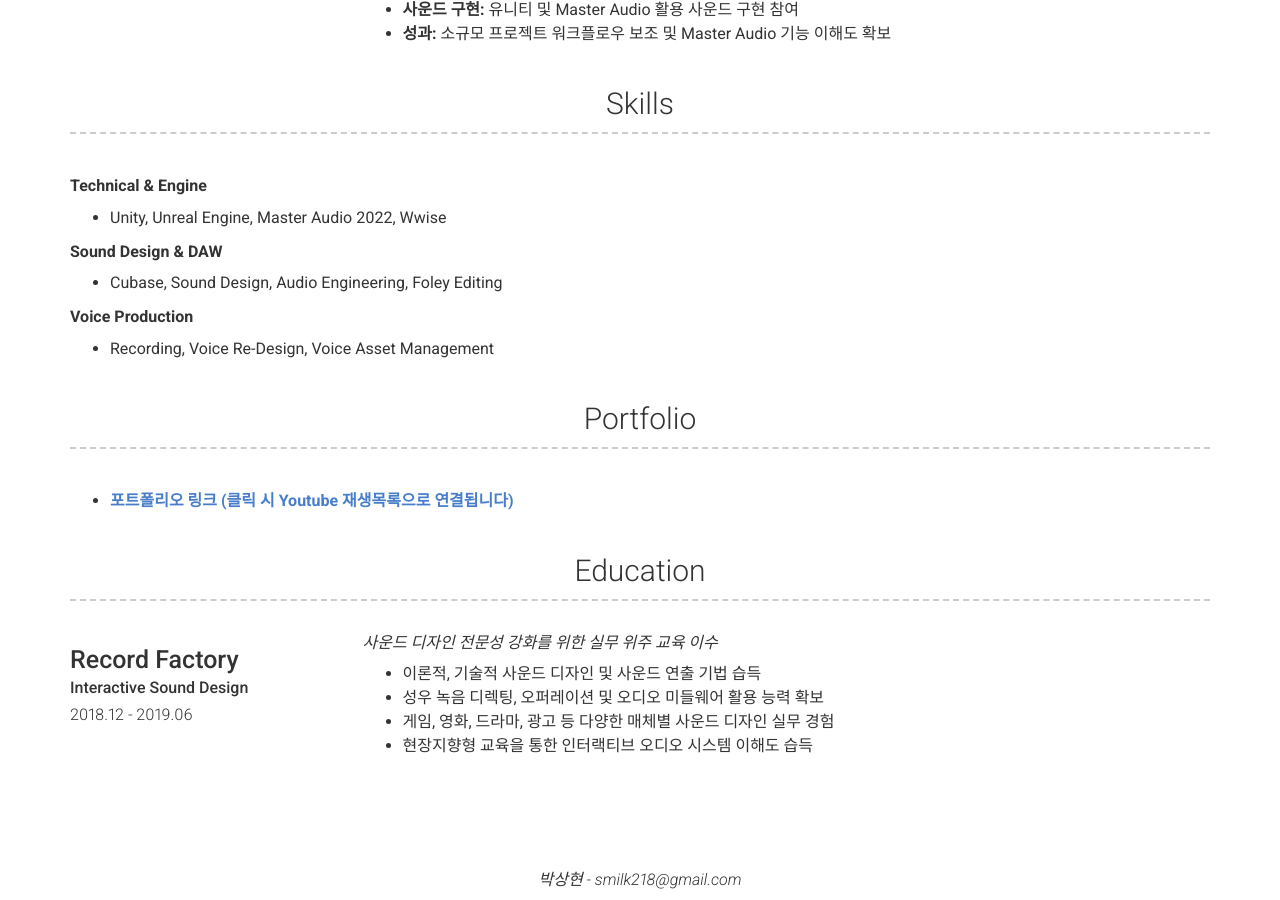
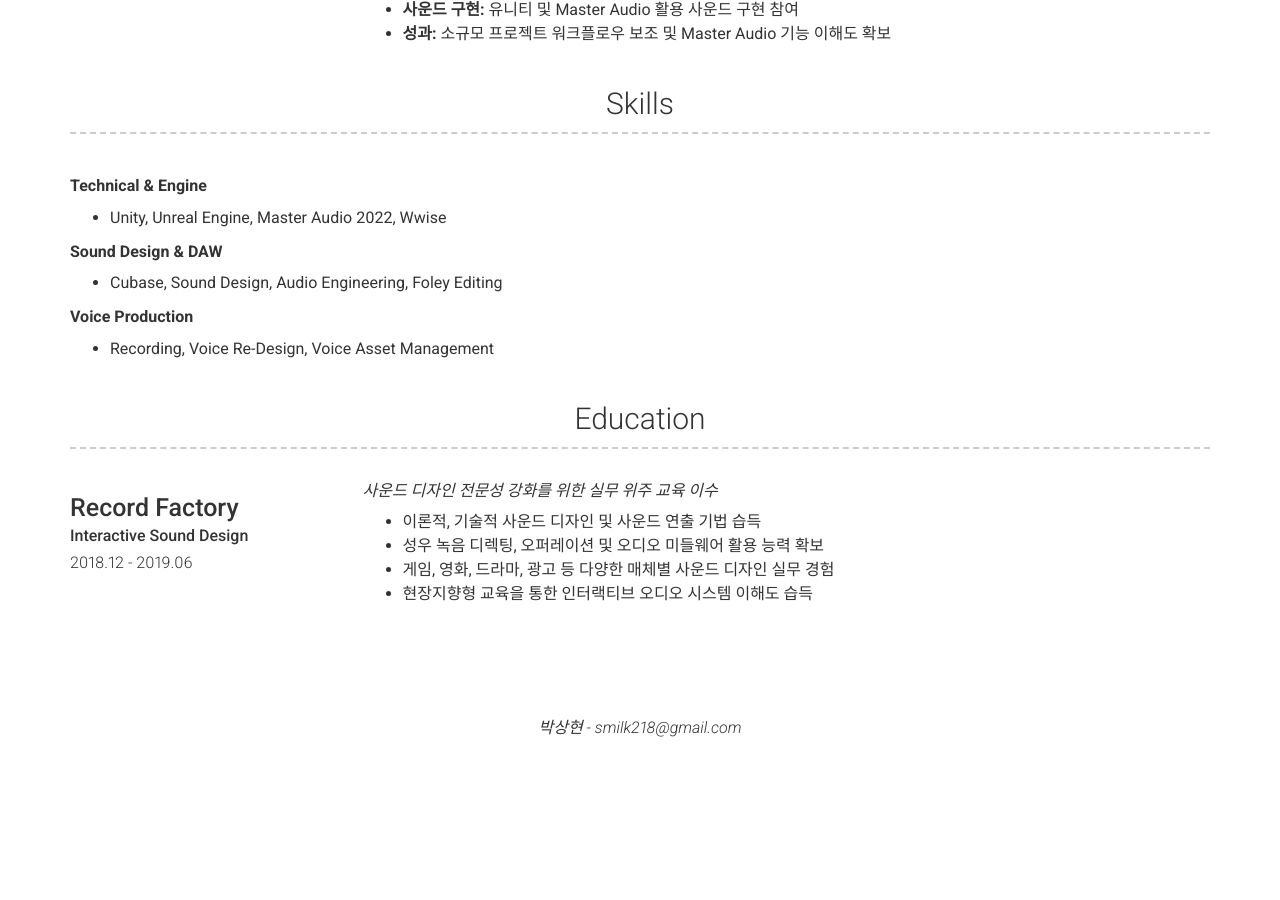
Before and after one commit to 28mimi/28mimi.github.io, a Jekyll site: the page built from index.md, in a window 1280 px wide and 900 px high, scrolled down 1697 px. Built offline with Jekyll 4.4.1, drawn with Linux system fonts in a browser that asks for light colours; nearby versions of some CDN libraries; after the commit the page ends 2445 px from its top, so only the background shows below that.

Commit message:
Update _config.yml

```diff
--- a/_config.yml
+++ b/_config.yml
@@ -96,11 +96,6 @@ content:
       **Voice Production**
       - Recording, Voice Re-Design, Voice Asset Management
 
-  - title: Portfolio
-    layout: text
-    content: |
-      - [**포트폴리오 링크 (클릭 시 Youtube 재생목록으로 연결됩니다)**](https://www.youtube.com/playlist?list=PLW-k5wEHzIIoToIwG--MnzidOgRpQMyNE)
-
   - title: Education
     layout: list
     content:
```
